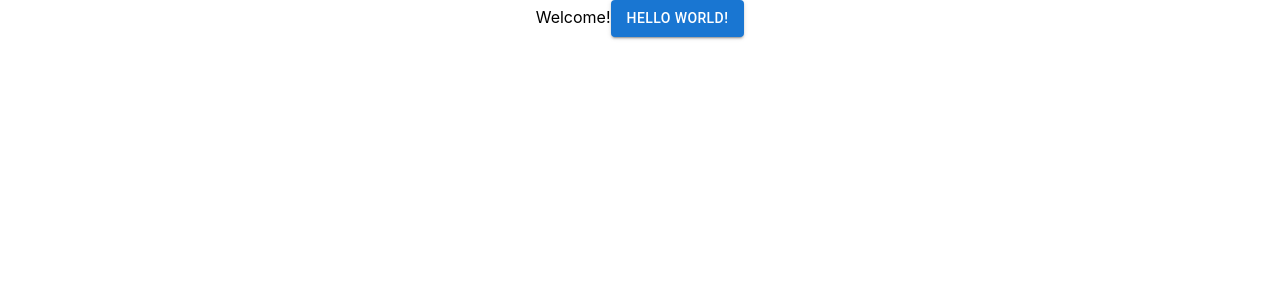
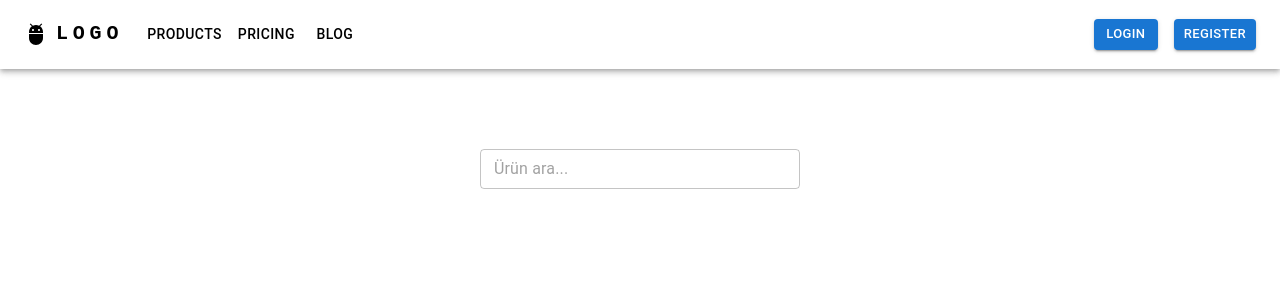
Before and after one commit to cangnss/e2pproductbank-frontend, a React (Create React App) app: page / in a window 1280 px wide. Shown: the top 300 px of the page. Built offline with nearby package versions, Linux system fonts and the light colour scheme; the HTML template or start-up script is replaced by a standard one.

Commit message:
added header and search component

```diff
--- a/package.json
+++ b/package.json
@@ -5,6 +5,7 @@
   "dependencies": {
     "@emotion/react": "^11.9.3",
     "@emotion/styled": "^11.9.3",
+    "@mui/icons-material": "^5.8.4",
     "@mui/material": "^5.9.1",
     "@testing-library/jest-dom": "^5.16.4",
     "@testing-library/react": "^13.3.0",
--- a/src/App.js
+++ b/src/App.js
@@ -1,11 +1,17 @@
-import { Button } from '@mui/material';
+import { StyledEngineProvider } from '@mui/material';
+import Header from "./components/Header/Header"
+import Search from "./components/Search/Search"
 import './App.css';
 
 function App() {
   return (
     <div className="App">
-      Welcome!
-      <Button variant="contained">Hello World!</Button>
+      <StyledEngineProvider injectFirst>
+        <Header />
+        <main>
+          <Search />
+        </main>
+      </StyledEngineProvider>
     </div>
   );
 }
--- /dev/null
+++ b/src/components/Header/Header.css
@@ -0,0 +1,5 @@
+.loginBtn{
+  background-color: "#283991";
+    color: 'white';
+    font-weight: 'bold';
+}
--- /dev/null
+++ b/src/components/Header/Header.js
@@ -0,0 +1,132 @@
+import * as React from "react";
+import {  } from "@mui/material/styles";
+import AppBar from "@mui/material/AppBar";
+import Box from "@mui/material/Box";
+import Toolbar from "@mui/material/Toolbar";
+import IconButton from "@mui/material/IconButton";
+import Typography from "@mui/material/Typography";
+import Menu from "@mui/material/Menu";
+import MenuIcon from "@mui/icons-material/Menu";
+import Container from "@mui/material/Container";
+import Button from "@mui/material/Button";
+import MenuItem from "@mui/material/MenuItem";
+import AdbIcon from "@mui/icons-material/Adb";
+import "./Header.css";
+
+const pages = ["Products", "Pricing", "Blog"];
+
+const Header = () => {
+
+  const [anchorElNav, setAnchorElNav] = React.useState(null);
+
+  const handleOpenNavMenu = (event) => {
+    setAnchorElNav(event.currentTarget);
+  };
+
+  const handleCloseNavMenu = () => {
+    setAnchorElNav(null);
+  };
+
+  return (
+    <AppBar position="static" color="inherit">
+      <Container maxWidth="xl">
+        <Toolbar disableGutters>
+          <AdbIcon sx={{ display: { xs: "none", md: "flex" }, mr: 1 }} />
+          <Typography
+            variant="h6"
+            noWrap
+            component="a"
+            href="/"
+            sx={{
+              mr: 2,
+              display: { xs: "none", md: "flex" },
+              fontFamily: "monospace",
+              fontWeight: 700,
+              letterSpacing: ".3rem",
+              color: "inherit",
+              textDecoration: "none",
+            }}
+          >
+            LOGO
+          </Typography>
+
+          <Box sx={{ flexGrow: 1, display: { xs: "flex", md: "none" } }}>
+            <IconButton
+              size="large"
+              aria-label="account of current user"
+              aria-controls="menu-appbar"
+              aria-haspopup="true"
+              onClick={handleOpenNavMenu}
+              color="inherit"
+            >
+              <MenuIcon />
+            </IconButton>
+            <Menu
+              id="menu-appbar"
+              anchorEl={anchorElNav}
+              anchorOrigin={{
+                vertical: "bottom",
+                horizontal: "left",
+              }}
+              keepMounted
+              transformOrigin={{
+                vertical: "top",
+                horizontal: "left",
+              }}
+              open={Boolean(anchorElNav)}
+              onClose={handleCloseNavMenu}
+              sx={{
+                display: { xs: "block", md: "none" },
+              }}
+            >
+              {pages.map((page) => (
+                <MenuItem key={page} onClick={handleCloseNavMenu}>
+                  <Typography textAlign="center">{page}</Typography>
+                </MenuItem>
+              ))}
+            </Menu>
+          </Box>
+          <AdbIcon sx={{ display: { xs: "flex", md: "none" }, mr: 1 }} />
+          <Typography
+            variant="h5"
+            noWrap
+            component="a"
+            href=""
+            sx={{
+              mr: 2,
+              display: { xs: "flex", md: "none" },
+              flexGrow: 1,
+              fontFamily: "monospace",
+              fontWeight: 700,
+              letterSpacing: ".3rem",
+              color: "inherit",
+              textDecoration: "none",
+            }}
+          >
+            LOGO
+          </Typography>
+          <Box sx={{ flexGrow: 1, display: { xs: "none", md: "flex" } }}>
+            {pages.map((page) => (
+              <Button
+                key={page}
+                onClick={handleCloseNavMenu}
+                sx={{ my: 2, color: "black", display: "block" }}
+              >
+                {page}
+              </Button>
+            ))}
+          </Box>
+          <Box sx={{ display: { xs: "flex" } }}>
+            <Button variant="contained" size="small" sx={{ marginRight:"1rem"}}>
+              Login
+            </Button>
+            <Button variant="contained" size="small">
+              Register
+            </Button>
+          </Box>
+        </Toolbar>
+      </Container>
+    </AppBar>
+  );
+};
+export default Header;
--- /dev/null
+++ b/src/components/Search/Search.css
@@ -0,0 +1,3 @@
+#search{
+    margin-top: 5rem;
+}
--- /dev/null
+++ b/src/components/Search/Search.js
@@ -0,0 +1,16 @@
+import Input from '@mui/material/Input';
+import TextField from '@mui/material/TextField';
+import "./Search.css"
+
+const Search = () => {
+
+    return (
+        <section className='search' id='search'>
+            <div className='search-items'>
+                <TextField type="text" placeholder='Ürün ara...' size='small' sx={{ width: "20rem"}}></TextField>
+            </div>
+        </section>
+    );
+}
+
+export default Search;
```
Also changed, not shown: 1 other file (tests, documents, lock files or other folders).
